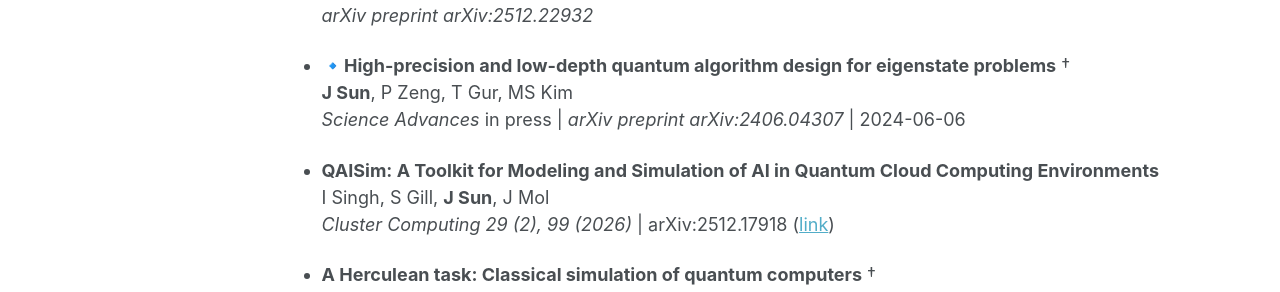
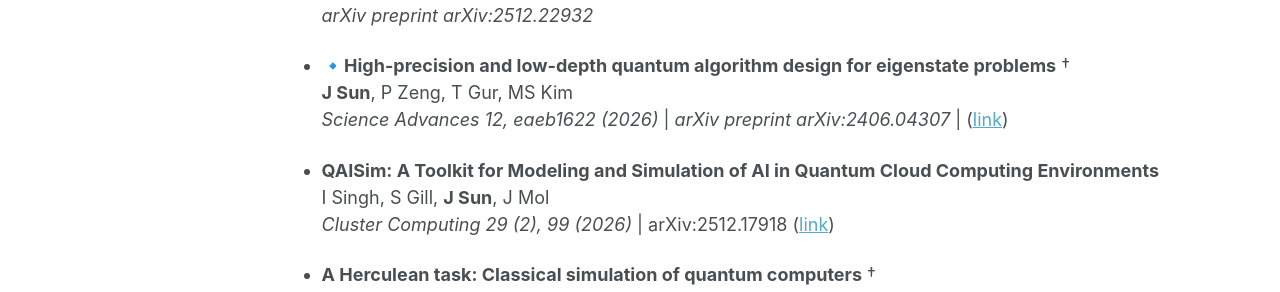
Before and after one commit to jinzhao-sun/jinzhao-sun.github.io, a Jekyll site: the page built from _pages/publications.md, in a window 1280 px wide and 900 px high. Shown: the part 447-739 px from the top of the window. Built offline with Jekyll 4.4.1, drawn with Linux system fonts in a browser that asks for light colours.

Commit message:
Update publications.md

```diff
--- a/_pages/publications.md
+++ b/_pages/publications.md
@@ -26,7 +26,7 @@ Find descriptions of my research works under **[Research](research.md)**.
 
 - 🔹**High-precision and low-depth quantum algorithm design for eigenstate problems** †<br>
   **J Sun**, P Zeng, T Gur, MS Kim
-  *Science Advances* in press | *arXiv preprint arXiv:2406.04307* | 2024-06-06
+  *Science Advances 12, eaeb1622 (2026)* | *arXiv preprint arXiv:2406.04307* | ([link](https://www.science.org/doi/epdf/10.1126/sciadv.aeb1622))
 
 - **QAISim: A Toolkit for Modeling and Simulation of AI in Quantum Cloud Computing Environments** <br>
   I Singh, S Gill, **J Sun**, J Mol <br>
```
